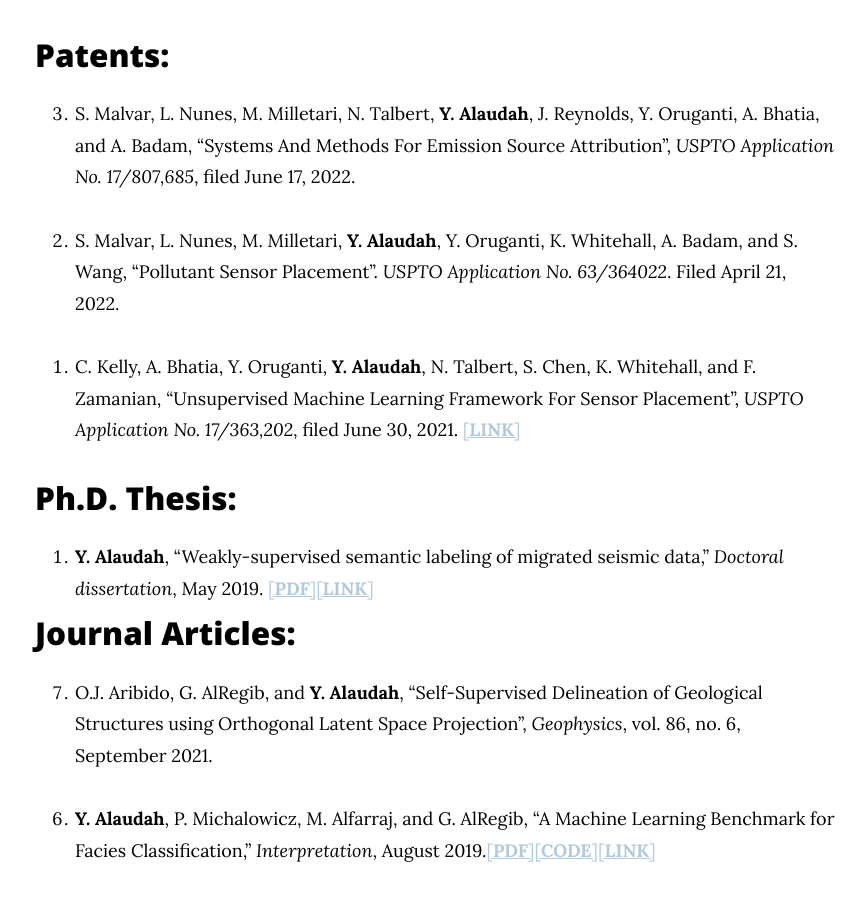
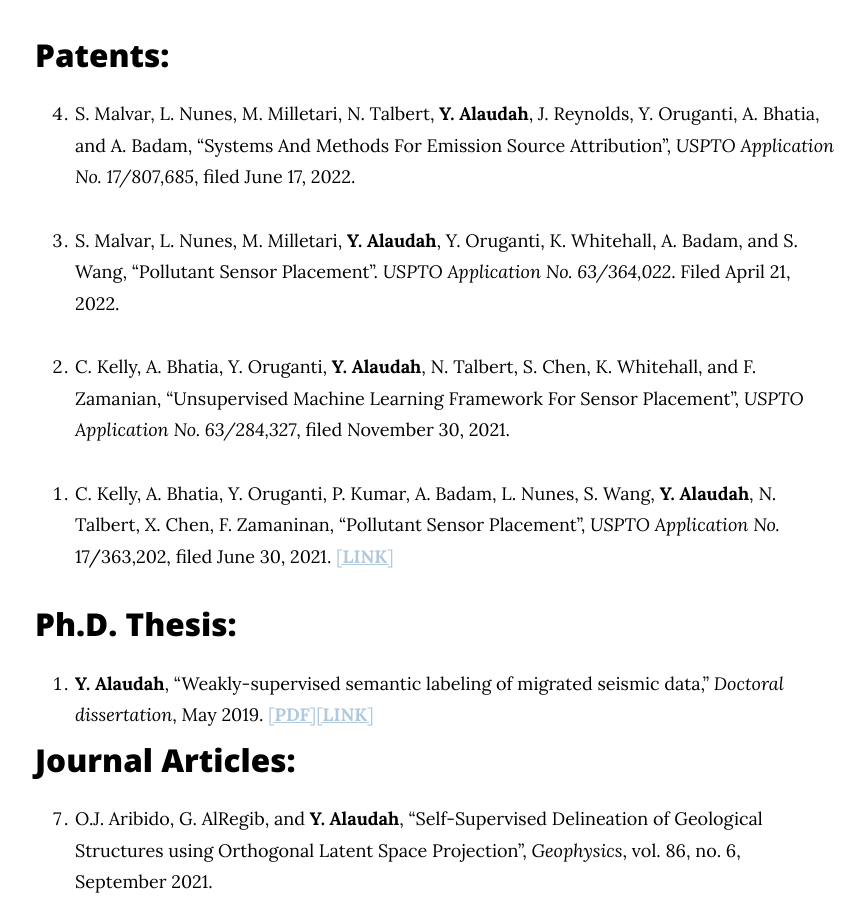
Before and after one commit to yalaudah/yalaudah.github.io, a Jekyll site: the page built from publications.md, in a window 1280 px wide and 900 px high, scrolled down 564 px. Shown: the whole window, without its empty margins (205-1071 px from the left). Built offline with Jekyll 4.4.1, drawn with Linux system fonts in a browser that asks for light colours; nearby versions of some CDN libraries; some web fonts are replaced.

Commit message:
Update publications.md

```diff
--- a/publications.md
+++ b/publications.md
@@ -11,9 +11,12 @@ title: Publications
 
 1. S. Malvar, L. Nunes, M. Milletari, N. Talbert, **Y. Alaudah**, J. Reynolds, Y. Oruganti, A. Bhatia, and A. Badam, "Systems And Methods For Emission Source Attribution", *USPTO Application No. 17/807,685*, filed June 17, 2022.
 
-2. S. Malvar, L. Nunes, M. Milletari, **Y. Alaudah**, Y. Oruganti, K. Whitehall, A. Badam, and S. Wang, "Pollutant Sensor Placement". *USPTO Application No. 63/364022*. Filed April 21, 2022.
+2. S. Malvar, L. Nunes, M. Milletari, **Y. Alaudah**, Y. Oruganti, K. Whitehall, A. Badam, and S. Wang, "Pollutant Sensor Placement". *USPTO Application No. 63/364,022*. Filed April 21, 2022.
 
-3. C. Kelly, A. Bhatia, Y. Oruganti, **Y. Alaudah**, N. Talbert, S. Chen, K. Whitehall, and F. Zamanian, "Unsupervised Machine Learning Framework For Sensor Placement", *USPTO Application No. 17/363,202*, filed June 30, 2021. [[**LINK**]](https://image-ppubs.uspto.gov/dirsearch-public/print/downloadPdf/20230007082)
+3. C. Kelly, A. Bhatia, Y. Oruganti, **Y. Alaudah**, N. Talbert, S. Chen, K. Whitehall, and F. Zamanian, "Unsupervised Machine Learning Framework For Sensor Placement", *USPTO Application No. 63/284,327*, filed November 30, 2021.
+
+4. C. Kelly, A. Bhatia, Y. Oruganti, P. Kumar, A. Badam, L. Nunes, S. Wang, **Y. Alaudah**, N. Talbert, X. Chen, F. Zamaninan, "Pollutant Sensor Placement", *USPTO Application No.* 17/363,202, filed June 30, 2021. [[**LINK**]](https://image-ppubs.uspto.gov/dirsearch-public/print/downloadPdf/20230007082)
+
 
 
 ### Ph.D. Thesis:
```
